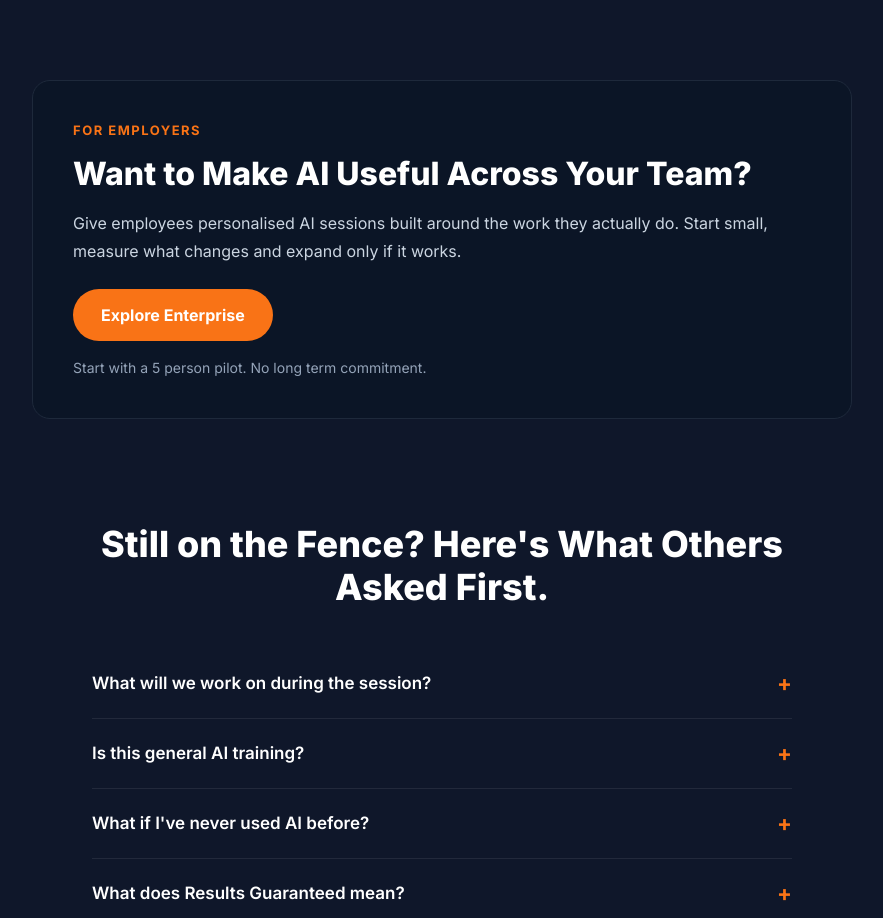
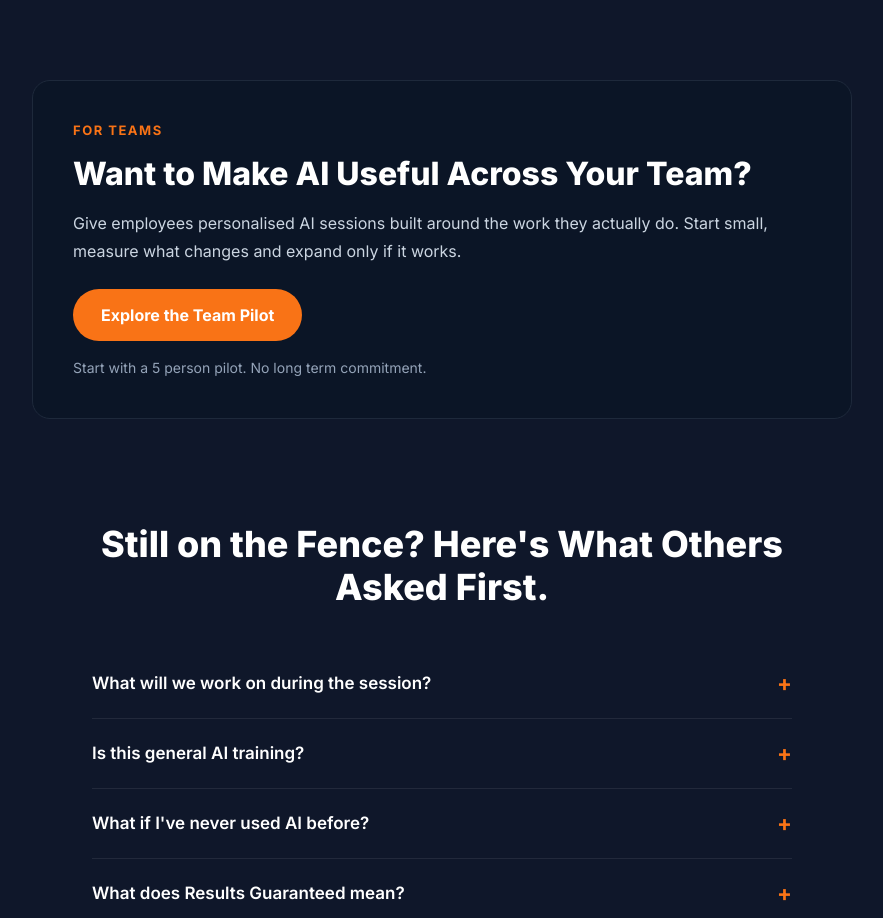
Before and after one commit to samkershner1234-aisk/ai-with-sam, a React (Vite) app: page / in a window 1280 px wide. Shown: the part 6000-6918 px from the top of the page, without its empty margins (198-1081 px from the left). Built offline with nearby package versions, Linux system fonts and the light colour scheme.

Commit message:
Rename Explore Enterprise CTA to Explore the Team Pilot

```diff
--- a/src/components/landing/TeamsPromo.jsx
+++ b/src/components/landing/TeamsPromo.jsx
@@ -1,4 +1,4 @@
-// Homepage section that introduces the employer and Enterprise offer.
+// Homepage section that introduces the employer and Teams offer.
 // Links to the dedicated /teams page. The individual offer remains primary.
 import { Link } from "react-router-dom";
 
@@ -7,10 +7,10 @@ export default function TeamsPromo() {
     <section style={{ background: "#0F172A", padding: "56px 24px" }}>
       <div style={{ maxWidth: 820, margin: "0 auto" }}>
         <div style={{ background: "#0B1526", border: "1px solid #1E293B", borderRadius: 18, padding: "40px" }}>
-          <div style={{ color: "#F97316", fontWeight: 700, fontSize: "13px", letterSpacing: "1.5px", textTransform: "uppercase", marginBottom: "14px" }}>For Employers</div>
+          <div style={{ color: "#F97316", fontWeight: 700, fontSize: "13px", letterSpacing: "1.5px", textTransform: "uppercase", marginBottom: "14px" }}>For Teams</div>
           <h2 style={{ color: "#FFFFFF", fontSize: "clamp(24px,3vw,32px)", fontWeight: 800, lineHeight: 1.25, margin: "0 0 16px" }}>Want to Make AI Useful Across Your Team?</h2>
           <p style={{ color: "#CBD5E1", fontSize: "16px", lineHeight: 1.7, margin: "0 0 24px" }}>Give employees personalised AI sessions built around the work they actually do. Start small, measure what changes and expand only if it works.</p>
-          <Link to="/teams" style={{ display: "inline-block", background: "#F97316", color: "#FFFFFF", fontWeight: 700, fontSize: "16px", padding: "14px 28px", borderRadius: "50px", textDecoration: "none" }}>Explore Enterprise</Link>
+          <Link to="/teams" style={{ display: "inline-block", background: "#F97316", color: "#FFFFFF", fontWeight: 700, fontSize: "16px", padding: "14px 28px", borderRadius: "50px", textDecoration: "none" }}>Explore the Team Pilot</Link>
           <p style={{ color: "#94A3B8", fontSize: "14px", margin: "16px 0 0" }}>Start with a 5 person pilot. No long term commitment.</p>
         </div>
       </div>
```
